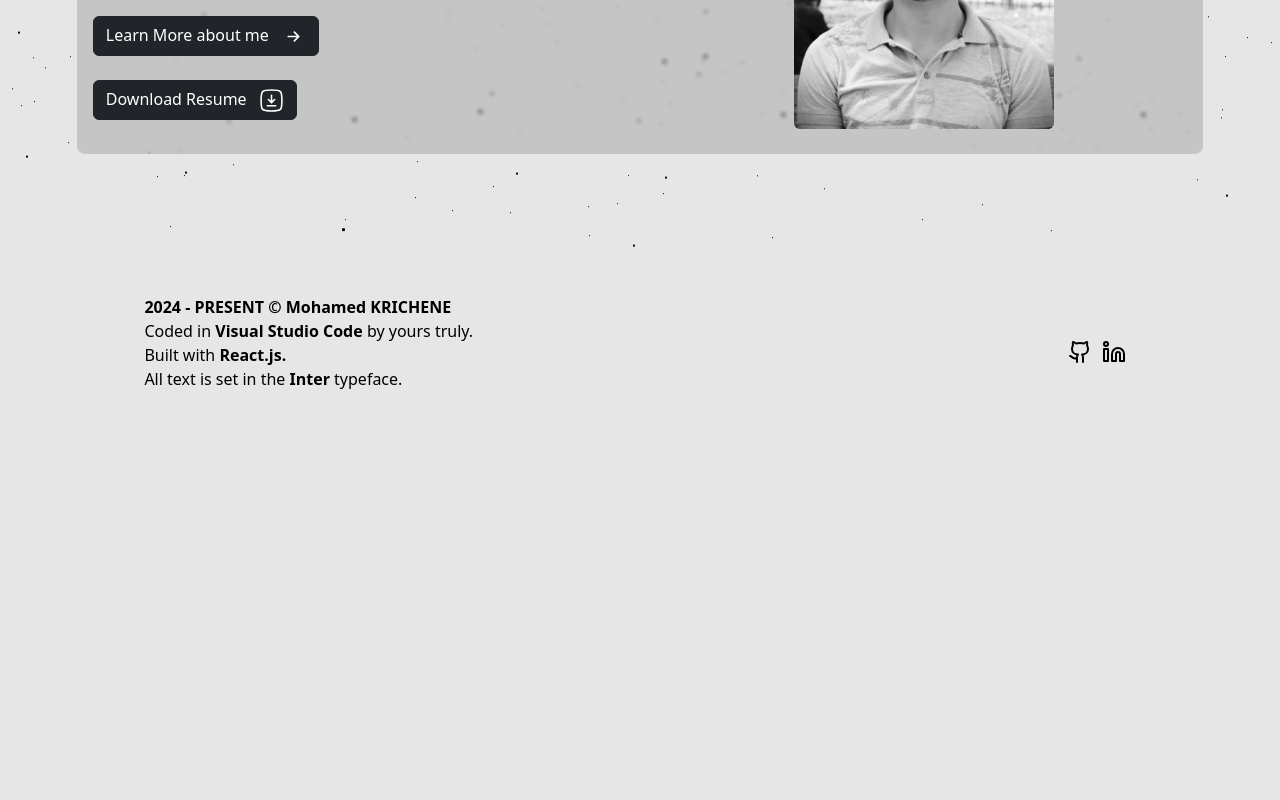
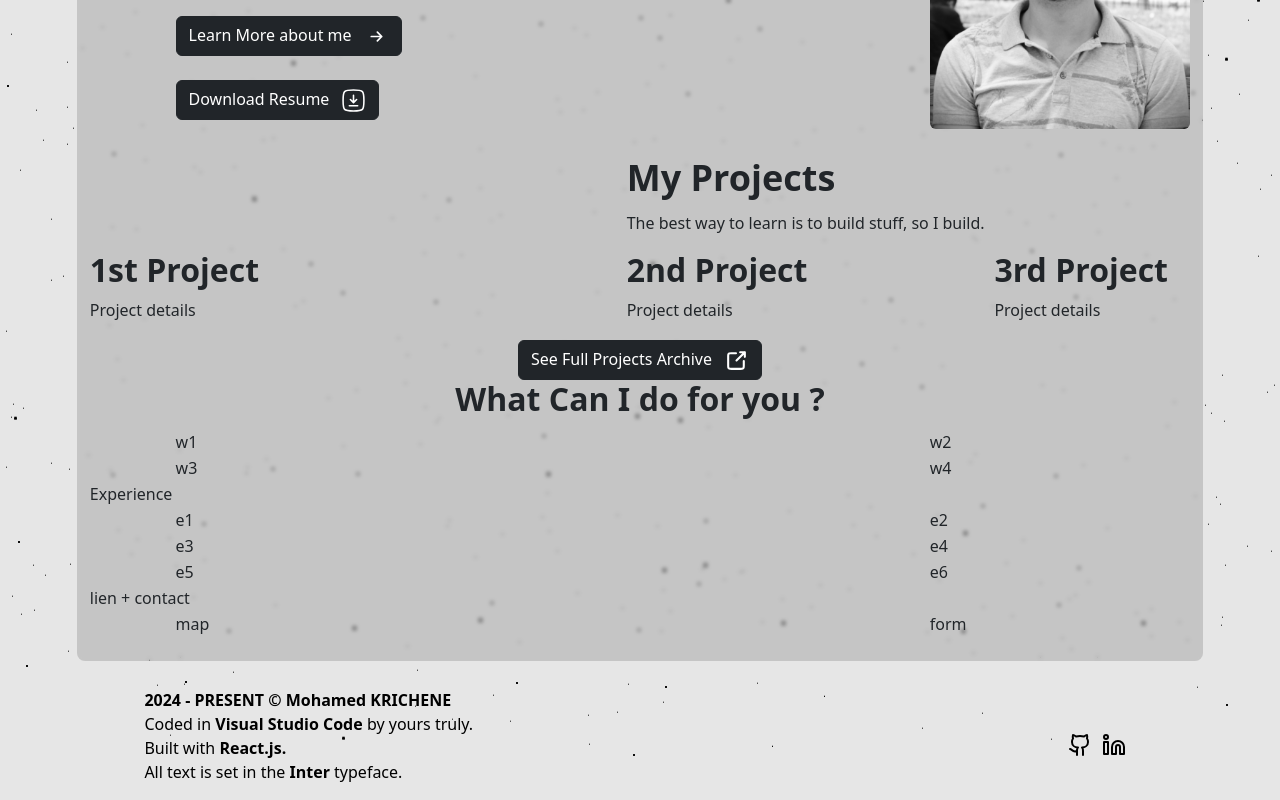
Before and after one commit to KrichenMed/Portfolio, a React (Create React App) app in the folder p/: page / in a window 1280 px wide. Shown: the part 393-1193 px from the top of the page. Before the commit the page ends 800 px from the top, so only its background shows below. Built offline with nearby package versions, Linux system fonts and the light colour scheme.

Commit message:
Uploaded from VSCode

```diff
--- a/p/src/App.js
+++ b/p/src/App.js
@@ -34,7 +34,6 @@ function App() {
       </div>
       <div
         id="footer"
-        style={{ left: "0%", right: "0%", position: "absolute", bottom: "0" }}
       >
         <Footer isDarkTheme={isDarkTheme} />
       </div>
--- a/p/src/Components/Main.js
+++ b/p/src/Components/Main.js
@@ -61,6 +61,98 @@ const Grids = ({ isDarkTheme }) => {
             <tr>
               <td></td>
             </tr>
+            <tr>
+              <td></td>
+              <td></td>
+              <td colspan="2">
+                <h2 style={{ marginTop: "25px", fontSize: "2.25rem" }}>
+                  <b>My Projects</b>
+                  <br />
+                  <p style={{ marginTop: "15px", fontSize: "1rem" }}>
+                    The best way to learn is to build stuff, so I build.
+                  </p>
+                </h2>
+              </td>
+              <td></td>
+              <td></td>
+            </tr>
+            <tr>
+              <td colspan="2">
+                <h2>
+                  <b>1st Project</b>
+                </h2>
+                <p>Project details</p>
+              </td>
+              <td colspan="2">
+                <h2>
+                  <b>2nd Project</b>
+                </h2>
+                <p>Project details</p>
+              </td>
+              <td colspan="2">
+                <h2>
+                  <b>3rd Project</b>
+                </h2>
+                <p>Project details</p>
+              </td>
+            </tr>
+            <tr>
+              <td colspan="6" style={{ textAlign: "center" }}>
+                <CustomButton
+                  text="See Full Projects Archive"
+                  isDarkTheme={isDarkTheme}
+                />
+                <br />
+                <h2>
+                  <b>What Can I do for you ?</b>
+                </h2>
+              </td>
+            </tr>
+            <tr>
+              <td colspan="6"></td>
+            </tr>
+            <tr>
+              <td></td>
+              <td colspan="2">w1</td>
+              <td colspan="2">w2</td>
+              <td></td>
+            </tr>
+            <tr>
+              <td></td>
+              <td colspan="2">w3</td>
+              <td colspan="2">w4</td>
+              <td></td>
+            </tr>
+            <tr>
+              <td colspan="6">Experience</td>
+            </tr>
+            <tr>
+              <td></td>
+              <td colspan="2">e1</td>
+              <td colspan="2">e2</td>
+              <td></td>
+            </tr>
+            <tr>
+              <td></td>
+              <td colspan="2">e3</td>
+              <td colspan="2">e4</td>
+              <td></td>
+            </tr>
+            <tr>
+              <td></td>
+              <td colspan="2">e5</td>
+              <td colspan="2">e6</td>
+              <td></td>
+            </tr>
+            <tr>
+              <td colspan="6">lien + contact</td>
+            </tr>
+            <tr>
+              <td></td>
+              <td colspan="2">map</td>
+              <td colspan="2">form</td>
+              <td></td>
+            </tr>
           </tbody>
         </table>
       </section>
```
